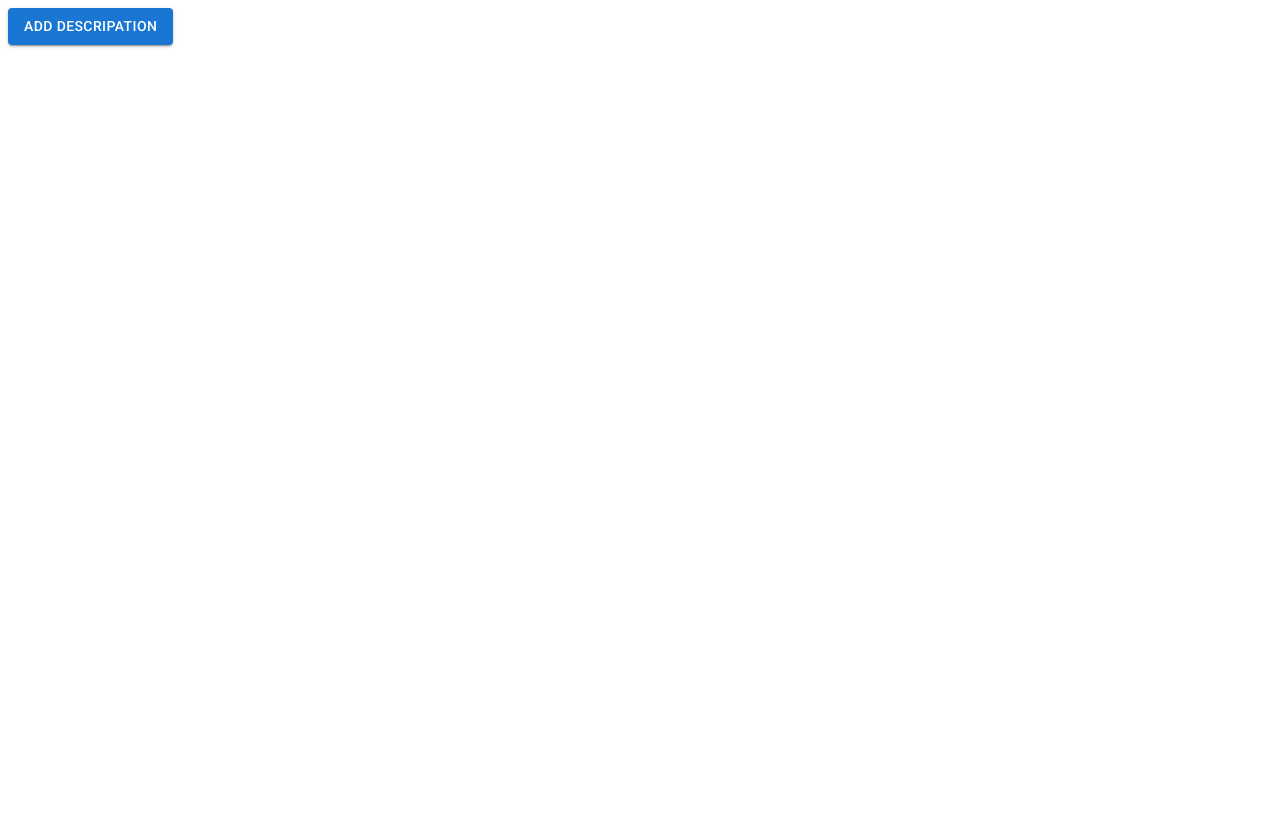
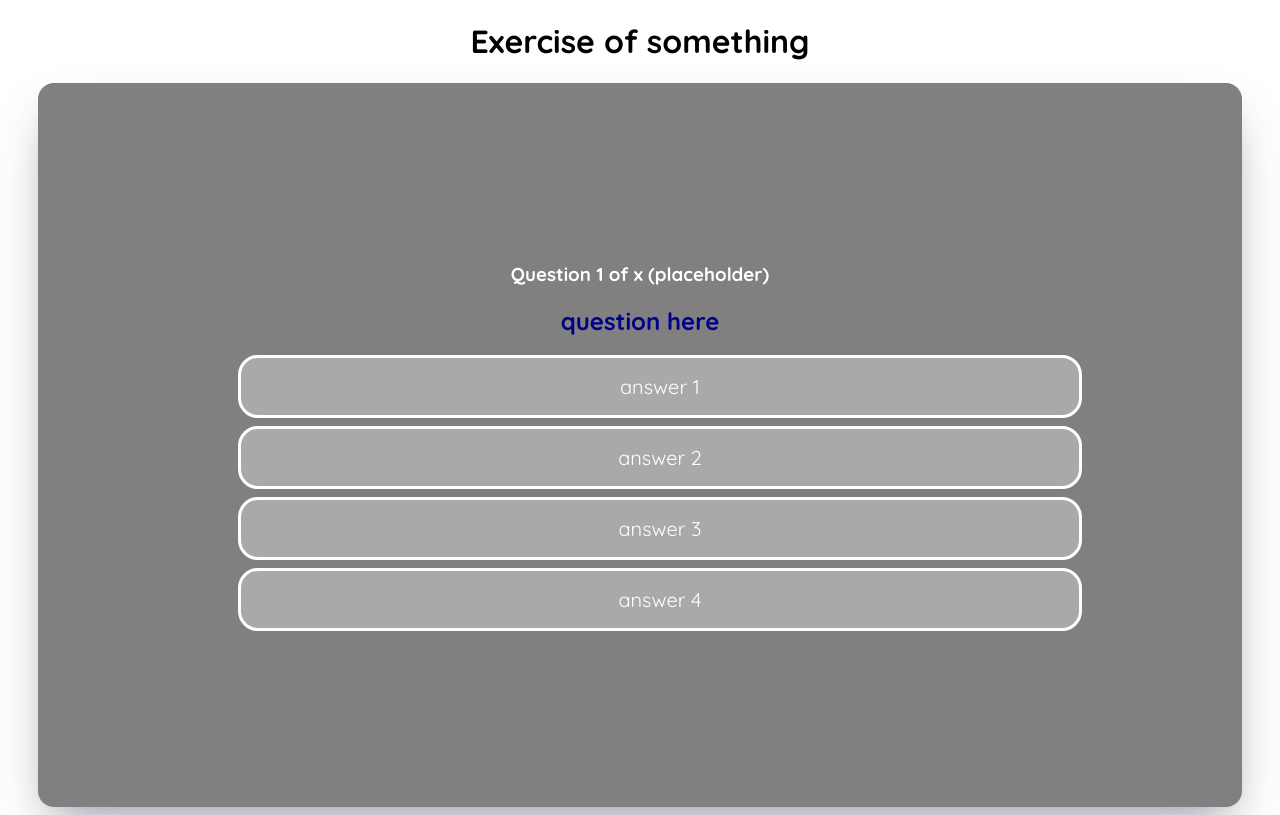
Before and after one commit to MostKhalifa/Error404, a React (Create React App) app in the folder project/Views/j.a.l.p_views/: page /exercise in a window 1280 px wide. Built offline with nearby package versions, Linux system fonts and the light colour scheme.

Commit message:
some work on exercise element for trainee views

```diff
--- a/project/Views/j.a.l.p_views/package.json
+++ b/project/Views/j.a.l.p_views/package.json
@@ -12,7 +12,8 @@
     "react": "^18.2.0",
     "react-dom": "^18.2.0",
     "react-icons": "^4.7.1",
-    "react-scripts": "5.0.1",
+    "react-router-dom": "^6.4.5",
+    "react-scripts": "^5.0.1",
     "web-vitals": "^2.1.4"
   },
   "scripts": {
--- a/project/Views/j.a.l.p_views/src/App.js
+++ b/project/Views/j.a.l.p_views/src/App.js
@@ -1,42 +1,18 @@
+import React from 'react';
+import {Route, Routes } from 'react-router-dom'
 import "./assests/button"
-import Button from "./assests/button";
-import TextBox from "./assests/textbox";
-import RadioBox from "./assests/radioBox";
-import YoutubeVideo from "./assests/youtubeVideo";
-import UploadCourseDescripation from "./instructorViews/uploadCourseDescripation";
-import { useState } from "react";
-import {FaHome} from "react-icons/fa";
-import { Rating,Switch,CircularProgress } from '@mui/material';
+import Exercise from './traineeViews/exercise.js';
+
 function App()
 {
-  const [radioBox,setRadioBox]=useState("");
-  const [textBox,setTextBox]=useState("");
   return(
+
       <div className="App">
-        <UploadCourseDescripation></UploadCourseDescripation>
-        {/* <CircularProgress></CircularProgress>
-        <YoutubeVideo src={"lDjZA0wodGQ"} width={"300"} height={"300"} title={"video"}></YoutubeVideo>
-        <Switch className="test" defaultChecked={true}></Switch>
-        <Switch className="test"></Switch>
-        <Switch className="test" defaultChecked={true}></Switch>
-        <Rating name="half-rating" defaultValue={2.5} precision={0.5} />
-        <Button type="primary" disable = {false} content="primaryEnabledButton" onClickfunction={()=>{console.log("primaryEnabeledButton")}}/>
-        <TextBox classType="normal" inputType="text" content="textbox" disable={false} helpertext="helpertext"icon={<FaHome/>}handler={(change)=>setTextBox(change.target.value)}/>
-        <label>{textBox}</label>
-        <br/>
-        <Button type="primary" disable = {true} content="primaryDisabledButton"/>
-        <br/>
-        <Button type="secondary" disable = {false} onClickfunction={()=>{console.log("secondaryEnabeledButton")}} content="secondaryEnabledButton"/>
-        <br/>
-        <Button type="secondary" disable = {true} content="secondaryDisabledButton"/>
-        <br/>
-        <Button type="icon" disable = {false} onClickfunction={()=>{console.log("iconEnabeledButton")}} icon={<FaHome/>}/>
-        <br/>
-        <Button type="icon" disable = {true} icon={<FaHome/>}/>
-        <br/>
-        <RadioBox options={["karim","omar"]} groupname="brothers"  handler={(change)=>setRadioBox(change.target.value)}/>
-        <br/>
-        <label>{radioBox}</label> */}
+        <Exercise/>
+        {/* <Routes>
+          <Route path="/exercise" component={<Exercise/>} />
+        </Routes> */}
+
       </div>
   );
 }
--- /dev/null
+++ b/project/Views/j.a.l.p_views/src/traineeViews/exercise.js
@@ -0,0 +1,75 @@
+import React, { useState } from "react";
+import "./traineeViews.css"
+// //import ResponsiveAppBar from "./ResponsiveAppBar";
+// import {useNavigate} from "react-router-dom";
+// import { useState } from "react";
+// //import Quest from "../sources/quiz.json";
+// import Typography from "@mui/material/Typography";
+// import Box from "@mui/material/Box";
+// import Card from "@mui/material/Card";
+// import CardContent from "@mui/material/CardContent";
+// import Button from "@mui/material/Button";
+// import Grid from "@mui/material/Grid";
+// import Radio from "@mui/material/Radio";
+// import RadioGroup from "@mui/material/RadioGroup";
+// import FormControlLabel from "@mui/material/FormControlLabel";
+// import FormControl from "@mui/material/FormControl";
+// import FormLabel from "@mui/material/FormLabel";
+// import { ClassNames } from "@emotion/react";
+// //import { makeStyles } from "@material-ui/core/styles";
+
+// const Exercise = () => {
+//     const [currentQuestion, setCurrentQuestion] = useState(0);
+//     const [chosenAnswer, setChosenAnswer] = useState("");
+//     const [score, setScore] = useState(0);
+//     const [end, setEnd] = useState(false);
+//     const [clickedAnswer, setClickedAnswer] = useState(false);
+
+//     const checkAnswer = (answer) => {
+//         setChosenAnswer(answer);
+//         setClickedAnswer(true);
+//       };
+// }
+// //export default Exercise;
+
+const Exercises = () => {
+
+    const [showResult, setShowResult] = useState(false);
+    const [score , setScore] = useState(0);
+    const [currentQuestion, setCurrentQuestion] = useState(0);
+
+
+    return (
+        <div className="Exercises">
+            <h1>Exercise of something</h1>
+
+            {showResult ?
+                <div className="exercise-result">
+                    <h1> Result</h1>
+                    <h2> {score} of x questions correct - (x%)</h2>
+                    <p></p>
+                    <button> Retake quiz</button>
+                    <button> Return to course</button>
+                </div>
+                :
+                <div className="questions-card">
+                    {/* get questions from database so still needs some work on questions.length */}
+                    {/* <h3>Question {currentQuestion + 1} of {questions.length}</h3> */}
+                    <h3>Question {currentQuestion + 1} of x (placeholder)</h3>
+                    <h2 className="question-text">question here</h2>
+                    <ul>
+                        <li>answer 1</li>
+                        <li>answer 2</li>
+                        <li>answer 3</li>
+                        <li>answer 4</li>
+                    </ul>
+
+                </div>
+            }
+
+
+
+        </div>
+    );
+}
+export default Exercises;
--- /dev/null
+++ b/project/Views/j.a.l.p_views/src/traineeViews/traineeViews.css
@@ -0,0 +1,57 @@
+.App{
+    text-align: center;
+}
+.questions-card{
+    background-color: gray;
+    padding: 160px;
+    width: 70%;
+    height: auto;
+    margin: 0 auto;
+    border-radius: 16px;
+    color: white;
+    box-shadow: rgba(50, 50, 93, 0.25) 0px 30px 60px -12px,
+    rgba(0, 0, 0, 0.3) 0px 18px 36px -18px;
+}
+button {
+    background-color: rgb(11, 25, 152); /* Green */
+    border: none;
+    color: white;
+    padding: 16px 24px;
+    text-align: center;
+    text-decoration: none;
+    display: inline-block;
+    font-size: 16px;
+    font-weight: bold;
+
+    border-radius: 24px;
+  }
+ul {
+    list-style: none;
+  }
+
+li {
+    margin-top: 8px;
+    background-color: darkgray;
+    padding: 16px;
+    border: 3px solid white;
+    border-radius: 20px;
+    font-size: 20px;
+  }
+
+.question-text {
+    color: darkblue;
+    font-size: 24px;
+  }
+
+.exercise-results {
+    margin: 0 auto;
+    width: 50%;
+    height: auto;
+    margin-top: 64px;
+    background-color: gray;
+    padding: 16px;
+    border-radius: 16px;
+    color: white;
+    box-shadow: rgba(50, 50, 93, 0.25) 0px 30px 60px -12px,
+      rgba(0, 0, 0, 0.3) 0px 18px 36px -18px;
+  }
```
Also changed, not shown: project/package.json (+6 -1 lines), 2 other files (tests, documents, lock files or other folders).
